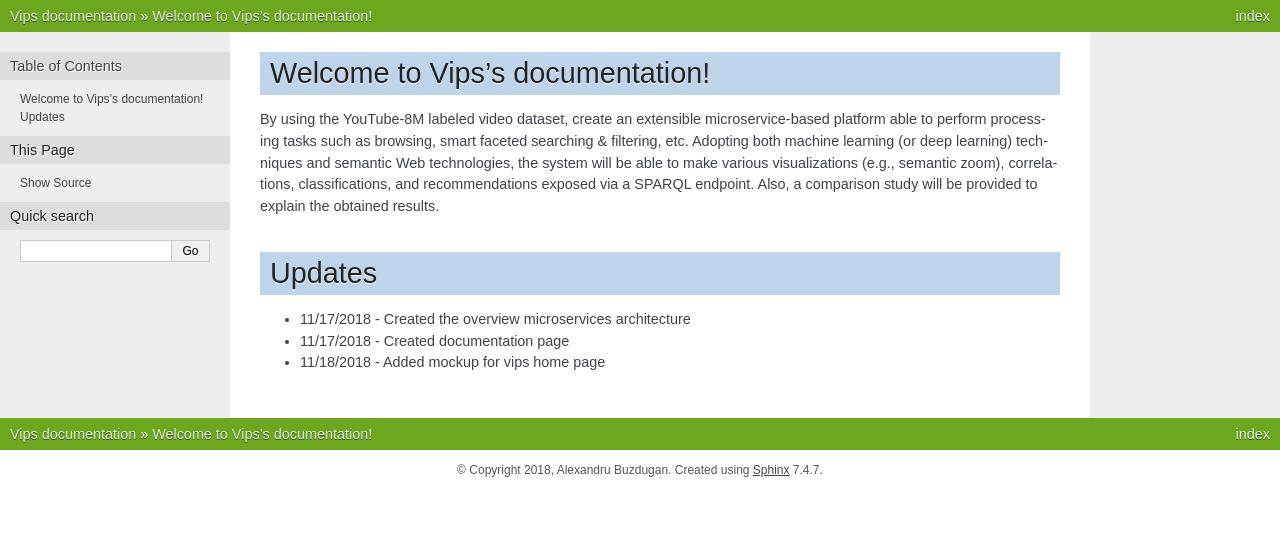
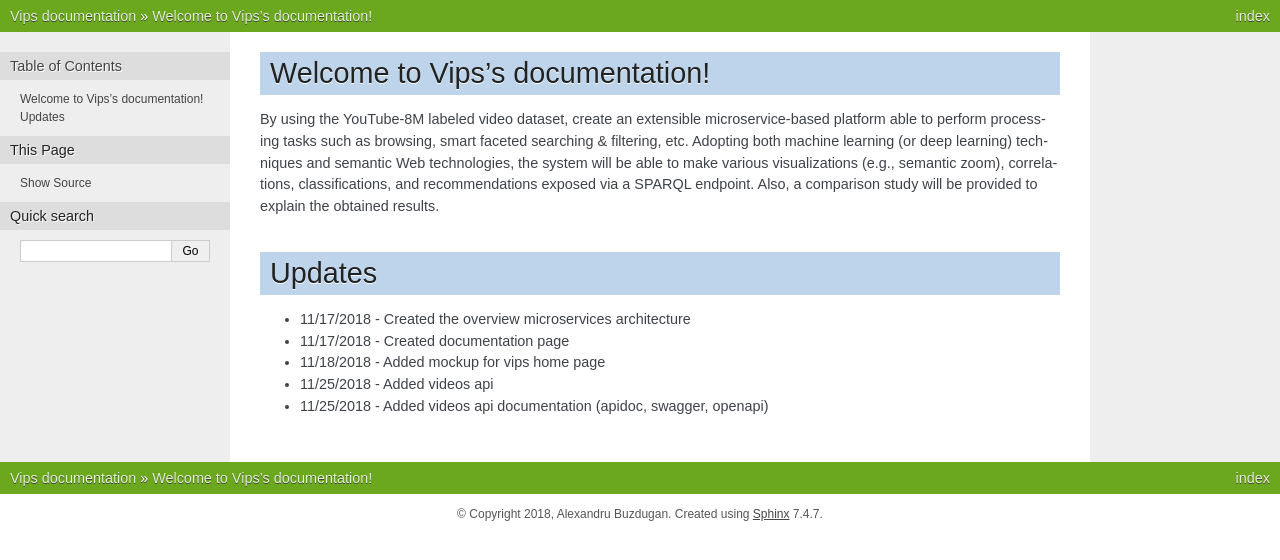
Before and after one commit to buzduganalex1/Imor, a Sphinx documentation site: the page built from docs/source/index.rst, in a window 1280 px wide. Shown: the top 560 px of the page. Built offline with Sphinx 7.4.7, drawn with Linux system fonts in a browser that asks for light colours.

Commit message:
Updated the documentation

```diff
--- a/docs/source/index.rst
+++ b/docs/source/index.rst
@@ -14,3 +14,5 @@ Updates
 * 11/17/2018 - Created the overview microservices architecture
 * 11/17/2018 - Created documentation page
 * 11/18/2018 - Added mockup for vips home page
+* 11/25/2018 - Added videos api
+* 11/25/2018 - Added videos api documentation (apidoc, swagger, openapi)
```
Also changed, not shown: 5 other files.
